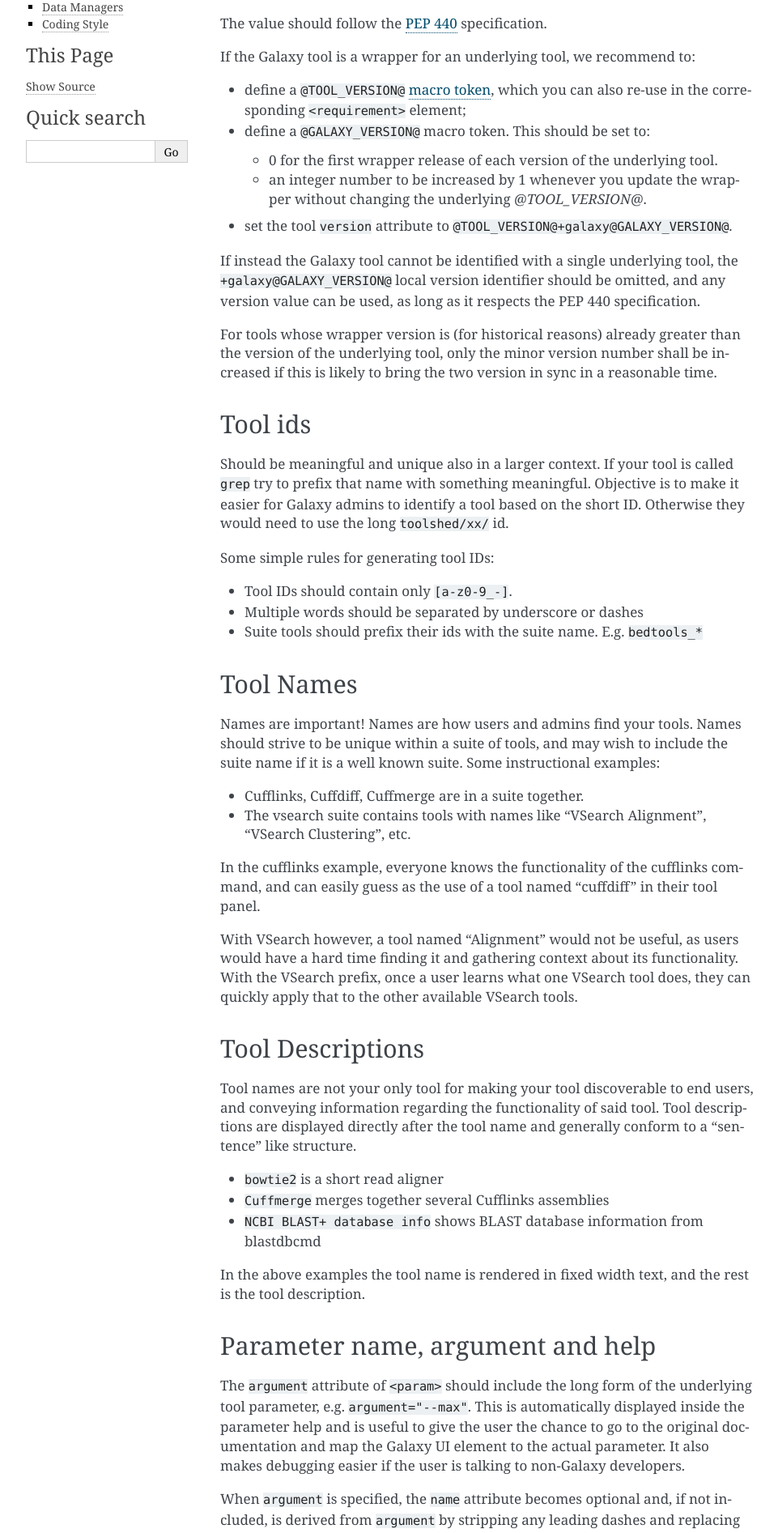
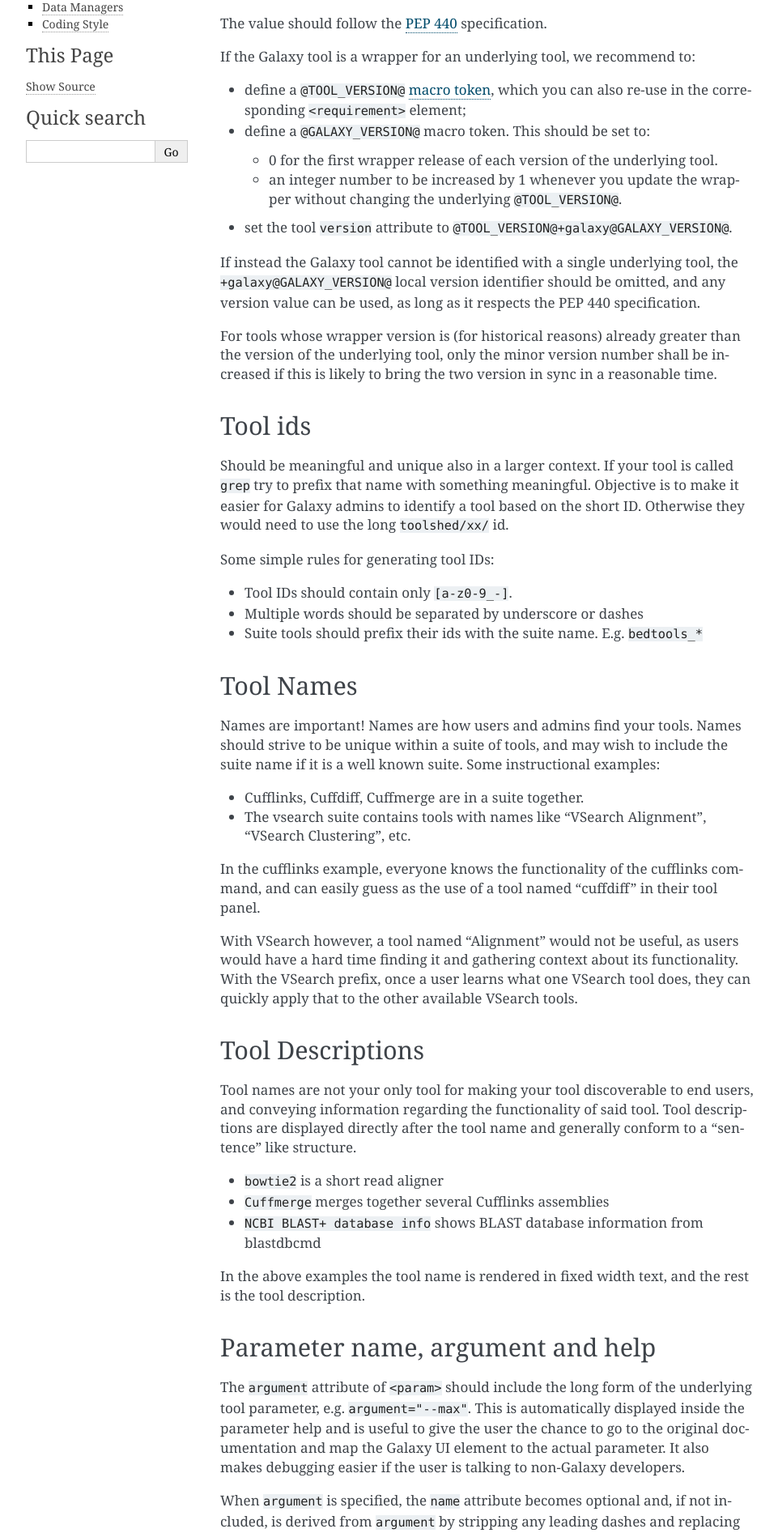
Before and after one commit to galaxy-iuc/standards, a Sphinx documentation site: the page built from docs/best_practices/tool_xml.rst, in a window 1280 px wide. Shown: the part 474-2367 px from the top of the page at 81% size, without its empty margins (148-1109 px from the left). Built offline with Sphinx 7.4.7, drawn with Linux system fonts in a browser that asks for light colours.

```diff
--- a/docs/best_practices/tool_xml.rst
+++ b/docs/best_practices/tool_xml.rst
@@ -33,7 +33,7 @@ If the Galaxy tool is a wrapper for an underlying tool, we recommend to:
 
   - 0 for the first wrapper release of each version of the underlying tool.
   - an integer number to be increased by 1 whenever you update the wrapper
-    without changing the underlying `@TOOL_VERSION@`.
+    without changing the underlying ``@TOOL_VERSION@``.
 - set the tool ``version`` attribute to ``@TOOL_VERSION@+galaxy@GALAXY_VERSION@``.
 
 If instead the Galaxy tool cannot be identified with a single underlying tool,
```
